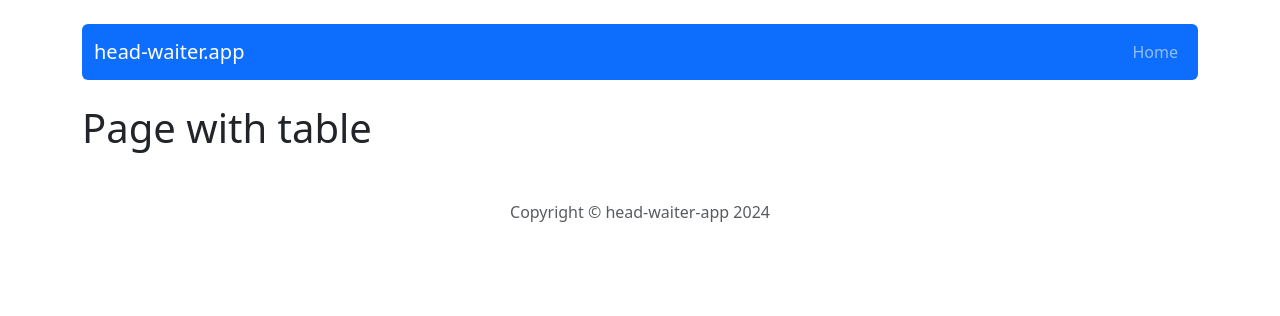
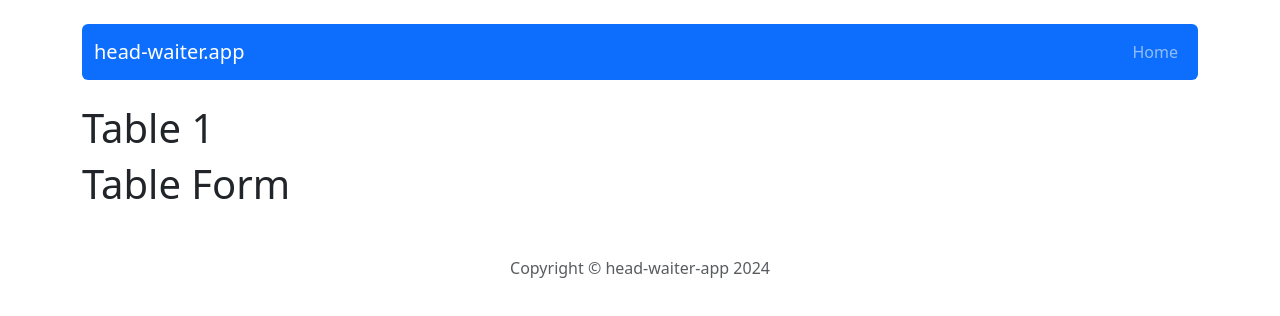
Before and after one commit to MichalWiaderkowicz/head-waiter-app, a React (Create React App) app: page /table/1 in a window 1280 px wide. Shown: the top 316 px of the page. Built offline with nearby package versions, Linux system fonts and the light colour scheme.

Commit message:
change Table.js

```diff
--- a/src/components/pages/Table/Table.js
+++ b/src/components/pages/Table/Table.js
@@ -1,5 +1,13 @@
+import { useParams } from "react-router-dom";
+import TableForm from "../../features/TableForm/TableForm";
 const Table = () => {
-  return <h1>Page with table</h1>;
+  const { tableId } = useParams();
+  return (
+    <div>
+      <h1>Table {tableId}</h1>
+      <TableForm tableId={tableId} />
+    </div>
+  );
 };
 
 export default Table;
```
